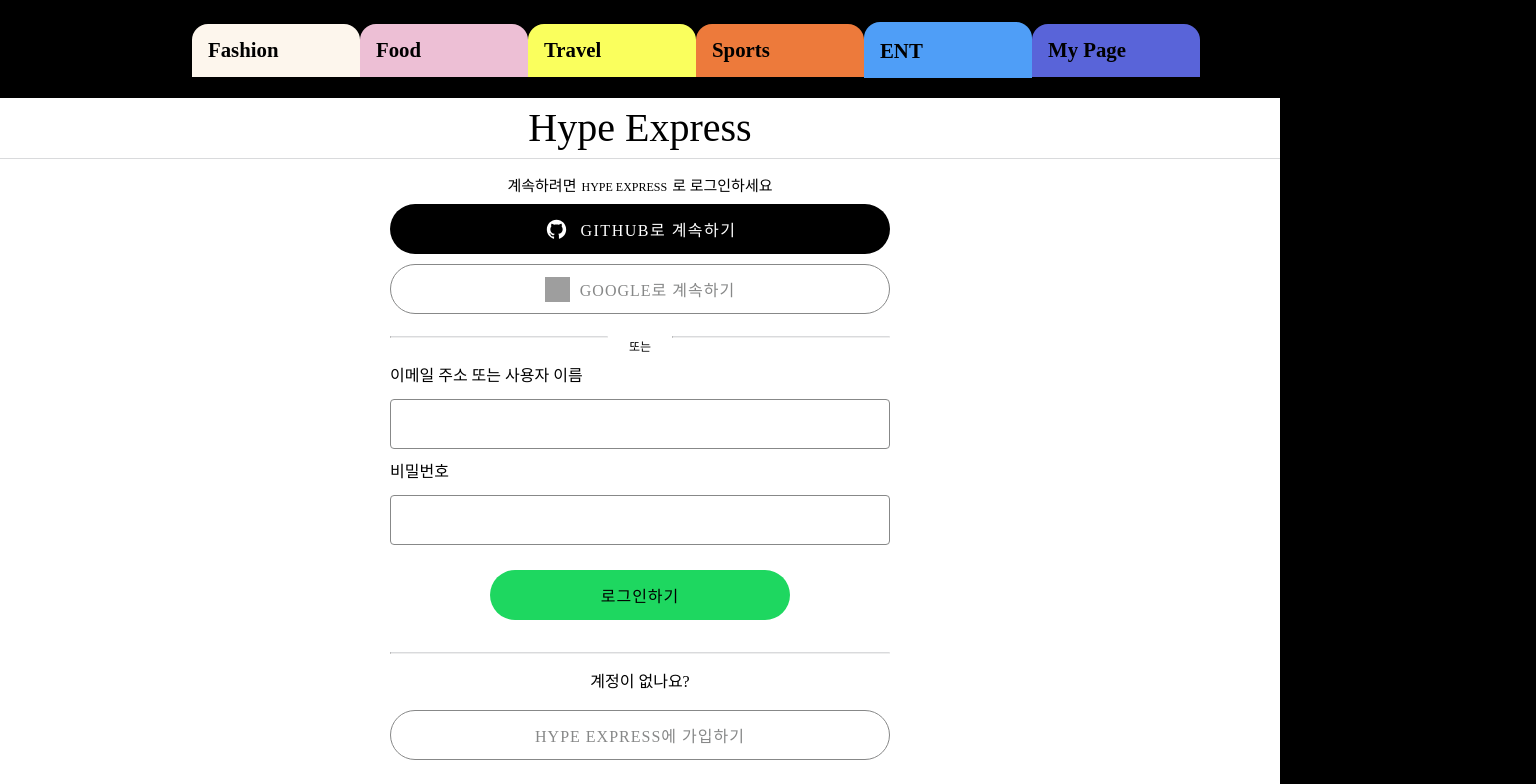
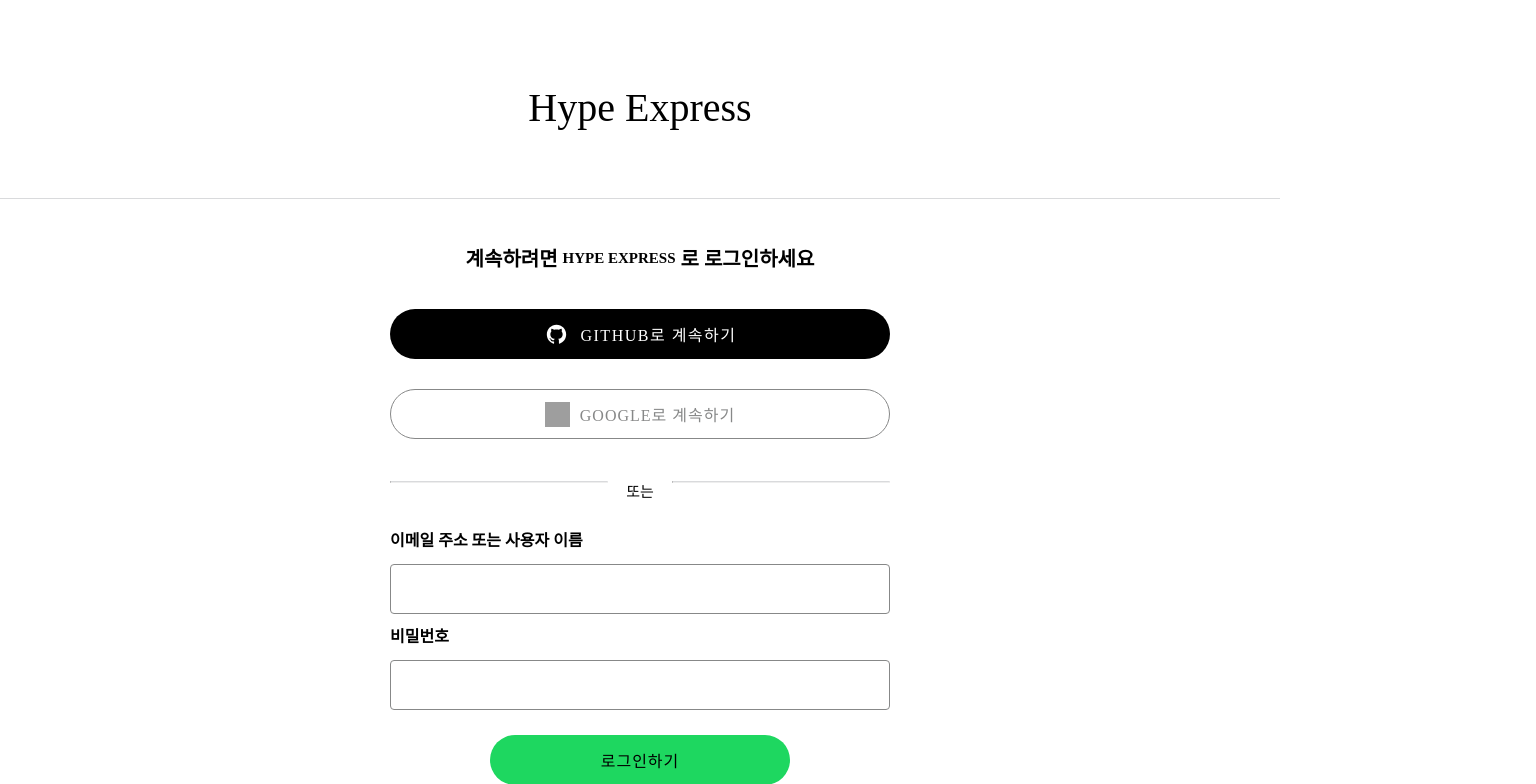
Before and after one commit to chaaaniii/HypeProject, a plain HTML site: page index.html in a window 1280 px wide. Both pictures are taken after a click on the link "Login". Shown: the top 784 px of the page, 1536 px wide, since content can reach past the window. Drawn offline with Linux system fonts and the light colour scheme; no server answers; grey boxes are pictures that could not be loaded; a web font is replaced by a local one.

Commit message:
login css완료 및 자바스크립트 완료

```diff
--- a/index.html
+++ b/index.html
@@ -55,6 +55,7 @@
       </nav>
       <div id="main-page"></div>
     </div>
+    <script src="static/js/pages/login.js"></script>
     <script src="static/js/pages/home.js"></script>
     <script src="static/js/main.js" type="module"></script>
   </body>
--- a/static/css/box_list.css
+++ b/static/css/box_list.css
@@ -1,6 +1,5 @@
 /* 이미지&글정보 */
-main {
-}
+
 .wrap_box {
   display: flex;
   text-align: center;
--- a/static/css/home.css
+++ b/static/css/home.css
@@ -4,16 +4,6 @@
     format("woff");
   font-weight: normal;
   font-style: normal;
-}
-
-html,
-body {
-  background-color: black;
-  font-family: "SLEIGothicTTF";
-
-  width: 100%;
-  height: 100%;
-  overflow-x: hidden;
 }
 
 li {
@@ -24,16 +14,20 @@ a {
   text-decoration: none;
 }
 
+body {
+  background-color: black;
+}
+
 .navBar {
   display: flex;
   flex-direction: row;
   align-items: center;
+  background-color: black;
 
   height: 3rem;
 
   padding: 1rem 1.5rem;
 
-  background-color: black;
   box-sizing: border-box;
 }
 
@@ -109,7 +103,6 @@ a {
   font-size: 2.5rem;
   font-weight: 100;
 
-
   margin-left: 6rem;
   margin-top: 6rem;
 
@@ -170,11 +163,11 @@ a {
 
 @keyframes fadeInRight {
   0% {
-      opacity: 0;
-      transform: translate3d(100%, 0, 0);
+    opacity: 0;
+    transform: translate3d(100%, 0, 0);
   }
   to {
-      opacity: 1;
-      transform: translateZ(0);
+    opacity: 1;
+    transform: translateZ(0);
   }
 }
--- a/static/css/login.css
+++ b/static/css/login.css
@@ -7,17 +7,13 @@
 }
 
 * {
-  margin: 0;
-  padding: 0;
-
   font-family: "SLEIGothicTTF";
 }
 
 .loginback {
   background-color: white;
-  width: 100%;
-  height: 100%;
-  margin-top: 50px;
+  overflow-x: hidden;
+  overflow-y: hidden;
 }
 
 #loginPage {
@@ -29,7 +25,7 @@
 
 #loginLogo {
   border-bottom: 1px solid rgb(217, 218, 220);
-  padding: 10px;
+  padding: 40px;
   margin-bottom: 10px;
   text-align: center;
   width: 100%;
@@ -37,6 +33,7 @@
 
 #logo {
   font-size: 40px;
+  margin-bottom: 30px;
 }
 
 .loginWrap {
@@ -44,7 +41,10 @@
   display: flex;
   -webkit-box-pack: center;
   justify-content: center;
-  padding: 10px;
+  padding-top: 30px;
+  padding-left: 10px;
+  padding-right: 10px;
+  padding-bottom: 10px;
 }
 .loginTrm {
   max-width: 500px;
@@ -56,17 +56,19 @@ section {
   display: flex;
   flex-direction: column;
   text-align: center;
-  row-gap: 10px;
+  row-gap: 30px;
 }
 
 #loginTitle {
   display: flex;
   justify-content: center;
-  font-size: 15px;
-  font-weight: 500;
+  font-size: 20px;
+  font-weight: 600;
+  margin-top: 10px;
+  margin-bottom: 10px;
 }
 .titleSize {
-  font-size: 12px;
+  font-size: 15px;
   margin: 2px 5px 0px 5px;
   font-weight: 0;
 }
@@ -141,16 +143,21 @@ button {
   text-align: center;
   line-height: 1px;
   font-weight: 500;
-  font-size: 12px;
+  font-size: 15px;
   background: rgb(255, 255, 255);
   text-transform: uppercase;
   margin-top: 12px;
+}
+#loginSubtitle {
+  margin-top: 10px;
+  margin-bottom: 10px;
 }
 .emailWrap,
 .pwWrap {
   display: flex;
   flex-direction: column;
   align-items: flex-start;
+  font-weight: 600;
 }
 #email,
 #pw {
@@ -162,7 +169,7 @@ button {
   border: 0px;
   font-size: 16px;
   line-height: 1.5rem;
-  font-weight: 400;
+  font-weight: 300;
   box-sizing: border-box;
   -webkit-tap-highlight-color: transparent;
   margin-top: 0px;
@@ -198,5 +205,10 @@ button {
   color: rgb(135, 136, 136);
   letter-spacing: 1px;
   margin-top: 20px;
-  margin-bottom: 50px;
 }
+
+#loginSubtitle {
+  margin-top: 20px;
+  font-weight: 600;
+  font-size: 25px;
+}
--- a/static/js/pages/login.js
+++ b/static/js/pages/login.js
@@ -0,0 +1,10 @@
+const login = document.querySelector(".login");
+const nav_menu = document.querySelector(".nav_menu");
+const navBar = document.querySelector(".navBar");
+const body = document.querySelector("body");
+
+login.addEventListener("click", () => {
+  nav_menu.style.visibility = "hidden";
+  navBar.style.visibility = "hidden";
+  body.style.backgroundColor = "white";
+});
```
